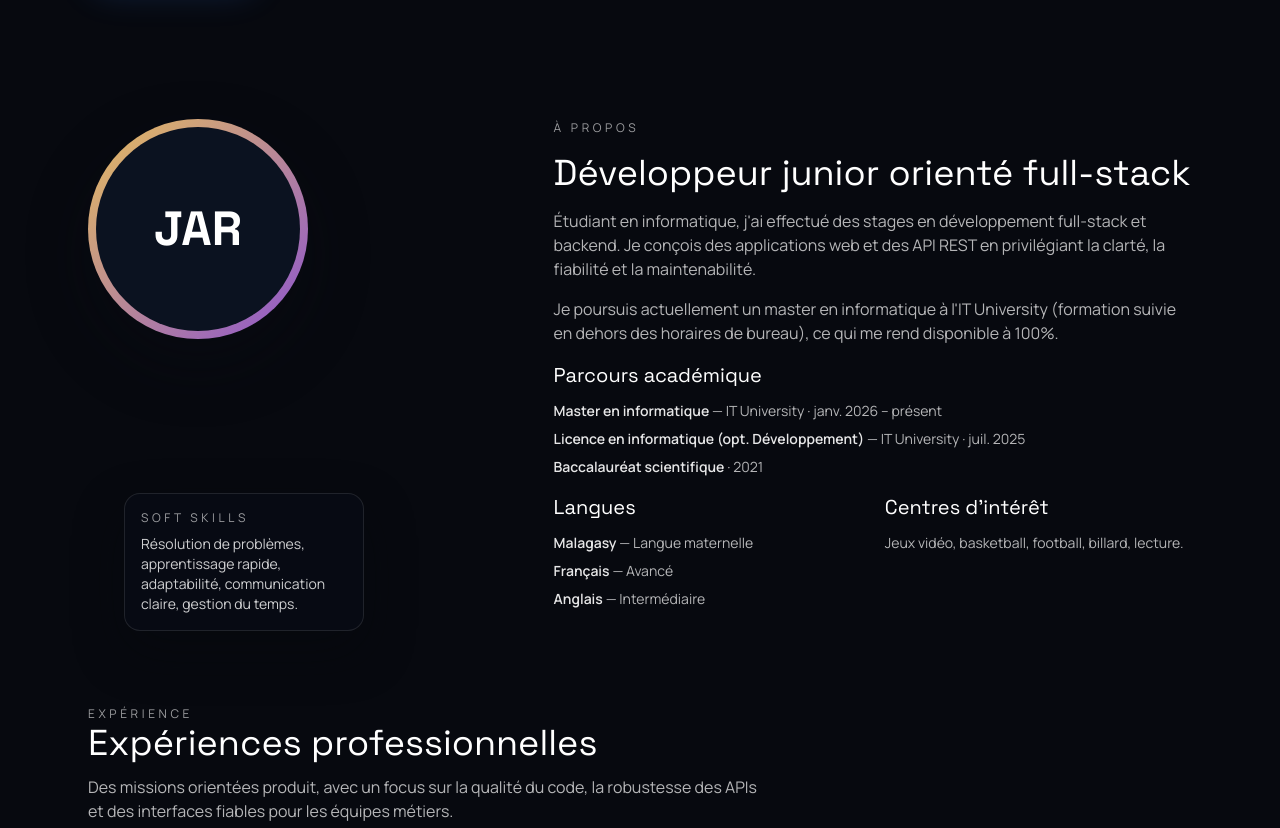
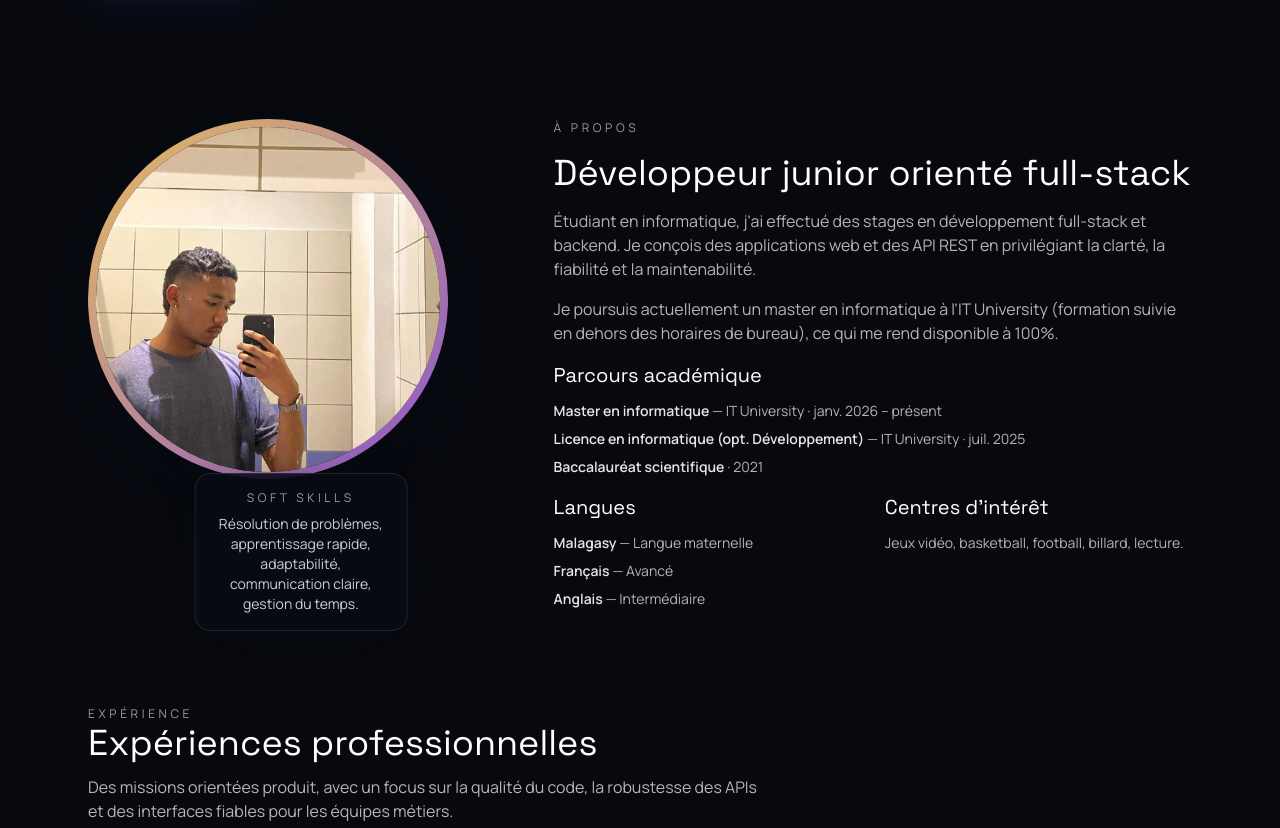
Before and after one commit to anthonyarimalala/portfolio, an Angular app: page / in a window 1280 px wide. Shown: the part 760-1588 px from the top of the page. Built offline with nearby package versions, Linux system fonts and the light colour scheme.

Commit message:
feat: ma photo

```diff
--- a/src/app/components/about/about.component.html
+++ b/src/app/components/about/about.component.html
@@ -2,7 +2,9 @@
   <div data-animate class="grid gap-10 md:grid-cols-[0.4fr_0.6fr]">
     <div class="relative">
       <div class="avatar-ring">
-        <div class="avatar-inner">JAR</div>
+        <div class="avatar-inner">
+          <img class="avatar-photo" src="/about/moi.jpg" alt="Photo de profil" />
+        </div>
       </div>
       <div class="floating-card">
         <p class="text-xs uppercase tracking-[0.3em] text-white/60">Soft skills</p>
--- a/src/styles.css
+++ b/src/styles.css
@@ -284,8 +284,8 @@ body {
 }
 
 .avatar-ring {
-  width: 220px;
-  height: 220px;
+  width: clamp(220px, 40vw, 360px);
+  height: clamp(220px, 40vw, 360px);
   border-radius: 999px;
   background: linear-gradient(135deg, rgba(255, 209, 102, 0.9), rgba(155, 93, 229, 0.9));
   display: grid;
@@ -306,16 +306,25 @@ body {
   font-family: 'Space Grotesk', system-ui, sans-serif;
 }
 
+.avatar-photo {
+  width: 100%;
+  height: 100%;
+  border-radius: 999px;
+  object-fit: cover;
+}
+
 .floating-card {
   position: absolute;
   bottom: -22px;
-  left: 36px;
+  left: 50%;
+  transform: translateX(-50%);
   max-width: 240px;
   border-radius: 16px;
   padding: 16px;
   background: rgba(8, 12, 20, 0.9);
   border: 1px solid rgba(255, 255, 255, 0.1);
   box-shadow: 0 20px 50px rgba(6, 8, 13, 0.45);
+  text-align: center;
 }
 
 .experience-timeline {
@@ -594,7 +603,8 @@ body {
 @media (max-width: 768px) {
   .floating-card {
     position: static;
-    margin-top: 18px;
+    margin: 18px auto 0;
+    transform: none;
   }
 }
 
```
